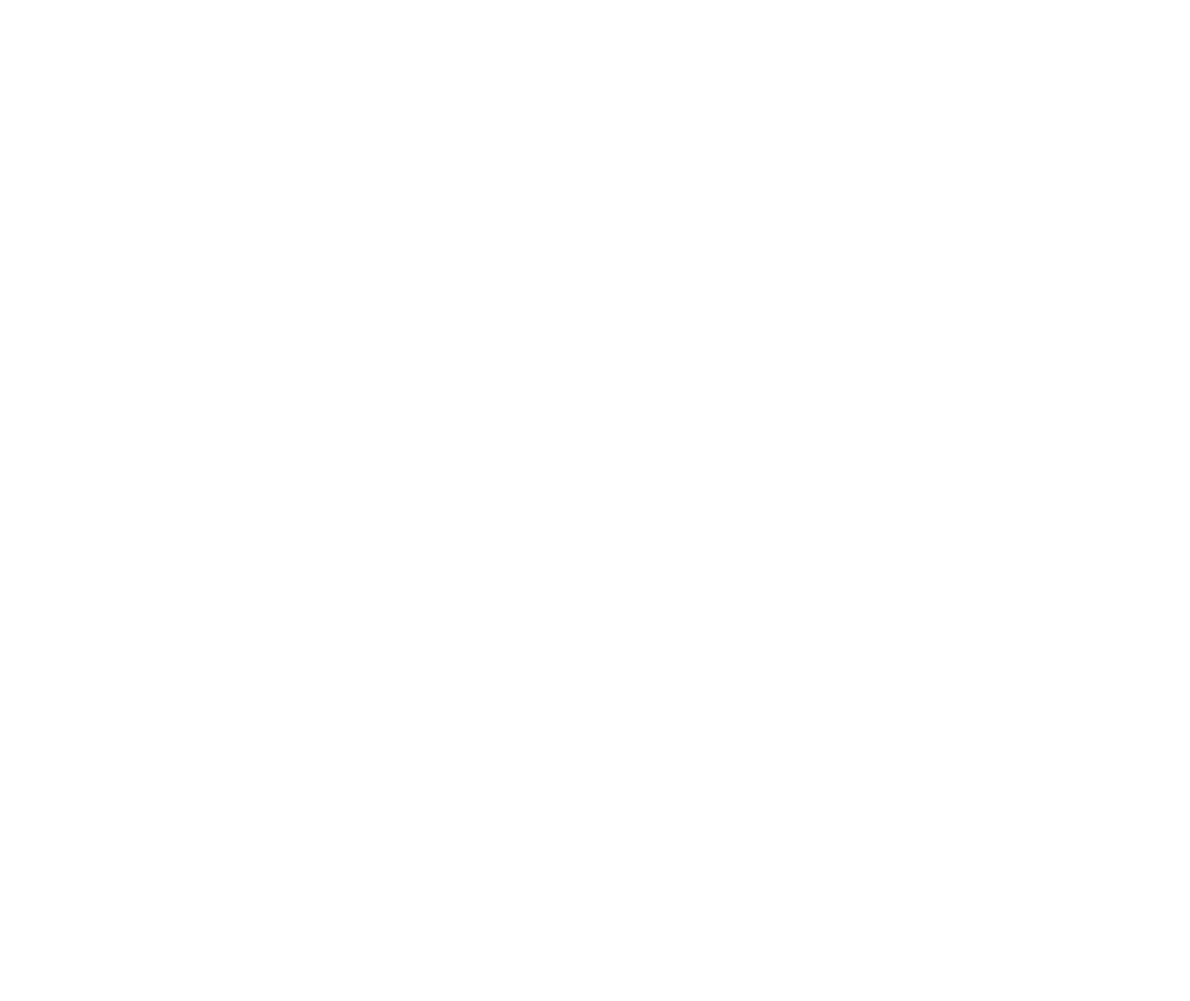
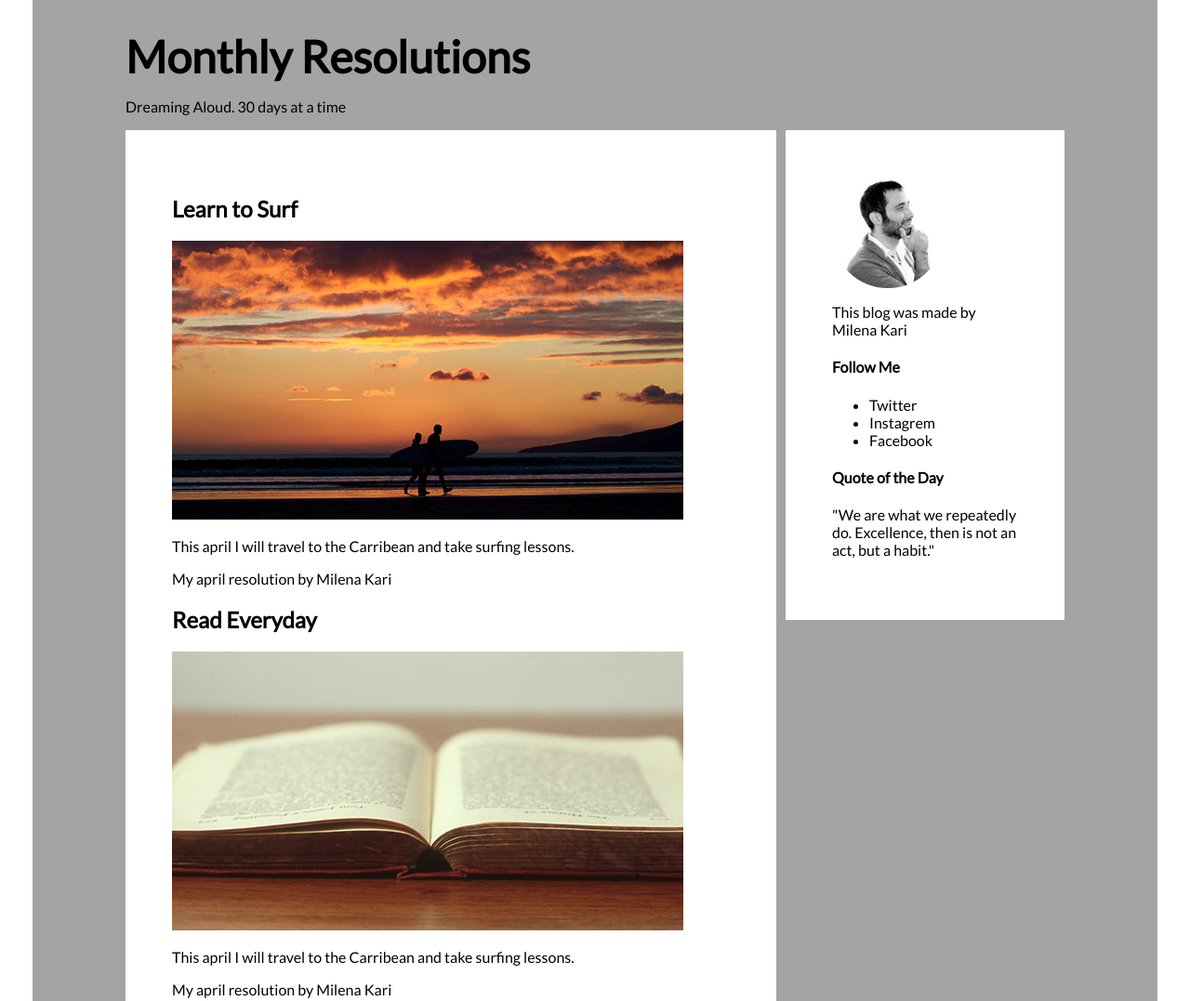
Before and after one commit to milenaonmaui/monthly_res_blog, a plain HTML site: page index.html in a window 1280 px wide. Shown: the top 1077 px of the page at 93% size. Before the commit the page ends 800 px from the top, so only its background shows below. Drawn offline with Linux system fonts and the light colour scheme.

Commit message:
add content and some styling

```diff
--- a/css/style.css
+++ b/css/style.css
@@ -14,17 +14,53 @@ Author: Christopher Castig | @castig
      -moz-box-sizing: border-box; /* Firexfox */
      -webkit-box-sizing: border-box; /* Safari/Chrome/iOS/Android */
      box-sizing: border-box; /* IE */
+     font-family: 'Lato';
 }
 
 .clear {
 	clear: both;
 }
 
-
+h1 {
+     font-size: 3em;
+     margin-bottom: 0;
+}
+.small {
+     font-size: 0.5em;
+     margin-top: 0;
+}
 /*-----------------------------------------------------------------------------
 02=LAYOUT
 -----------------------------------------------------------------------------*/
-
+#container {
+     background-color: rgb(165, 164, 164);
+     margin: 0 auto;
+     width: 1210px;
+     padding: 0 100px 0 100px;
+     overflow: auto;
+}
 /*-----------------------------------------------------------------------------
 03=MAIN
 -----------------------------------------------------------------------------*/
+#main {
+     background-color: white;
+     float: left;
+     width: 700px;
+     padding: 50px;
+
+}
+
+#sidebar {
+     width: 300px;
+     float: left;
+     background: white;
+     padding: 50px;
+     margin: 0 0 0 10px;;
+
+}
+
+#author_photo {
+     display: block;
+     width: 60%;
+     border-radius: 100px;
+}
--- a/index.html
+++ b/index.html
@@ -5,15 +5,67 @@
     <meta http-equiv="X-UA-Compatible" content="IE=edge">
     <meta name="viewport" content="width=device-width, initial-scale=1">
     <meta name="description" content="">
-    <meta name="author" content="Chris Castiglione, and the One Month team">
-		<title>Monthly Resolutions by Chris Castiglione</title>
+    <meta name="author" content="Milena Kari">
+		<title>Monthly Resolutions by Milena Kari</title>
 		<link href='http://fonts.googleapis.com/css?family=Lato' rel='stylesheet' type='text/css'>
 		<link rel="stylesheet" href="css/normalize.css">
 		<link rel="stylesheet" href="css/style.css">
 	</head>
 	<body>
+		<div id="container">
+			<div id="header">
+				<h1>Monthly Resolutions</h1>
+				<p>Dreaming Aloud. 30 days at a time</p>
+			</div> <!-- header-->
 
+			<div id="main">
+				<div class="post">
+					<h2>Learn to Surf</h2>
+					<img src="images/surfing.jpg" alt="surfing image">
+					<p>This april I will travel to the Carribean and take surfing lessons.</p>
+					<p class="post_footer">My april resolution by Milena Kari</p>
+				</div>
+				<div class="clear"></div>
+				<div class="post">
+					<h2>Read Everyday</h2>
+					<img src="images/book.jpg" alt="book image">
+					<p>This april I will travel to the Carribean and take surfing lessons.</p>
+					<p class="post_footer">My april resolution by Milena Kari</p>
+				</div>
+				<div class="clear"></div>
+				<div class="post">
+					<h2>Meditate</h2>
+					<img src="images/meditate-girl.jpg" alt="meditation">
+					<p>This april I will travel to the Carribean and take surfing lessons.</p>
+					<p class="post_footer">My april resolution by Milena Kari</p>
+				</div>
+				<div class="clear"></div>
+			</div> <!-- main -->
+			<div id="sidebar">
+				<div class="sidebar_item">
+					<img id="author_photo" src="images/chris-castiglione.jpg" alt="author">
+					<p>This blog was made by Milena Kari</p>
+				</div>
+				<div class="sidebar_item">
+					<h4>Follow Me</h4>
+					<ul>
+						<li>Twitter</li>
+						<li>Instagrem</li>
+						<li>Facebook</li>
+					</ul>
+				</div>
+				<div class="sidebar_item">
+					<h4>Quote of the Day</h4>
+					<p>"We are what we repeatedly do. Excellence, then is not an act, but a habit."</p>
 
+				</div>
+
+			</div> <!-- sidebar -->
+
+			<div id="footer">
+
+			</div><!-- footer -->
+		</div> <!-- constainer -->
 
 	</body>
 </html>
```
Also changed, not shown: images/IMG_0637.JPG (renamed from IMG_0637.JPG), images/NutanixHybridCloud_Scholarship.jpg (renamed from NutanixHybridCloud_Scholarship.jpg).
